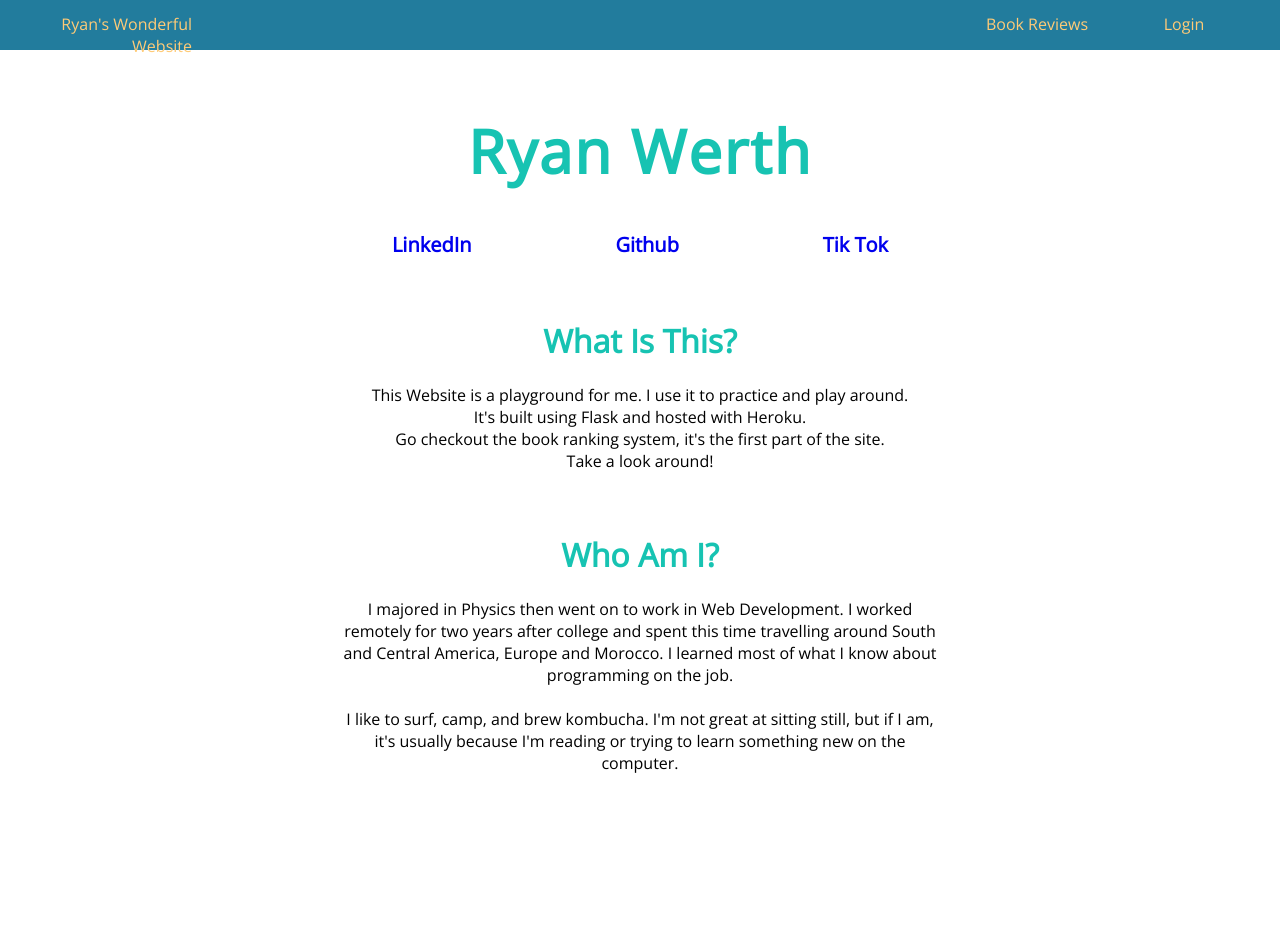
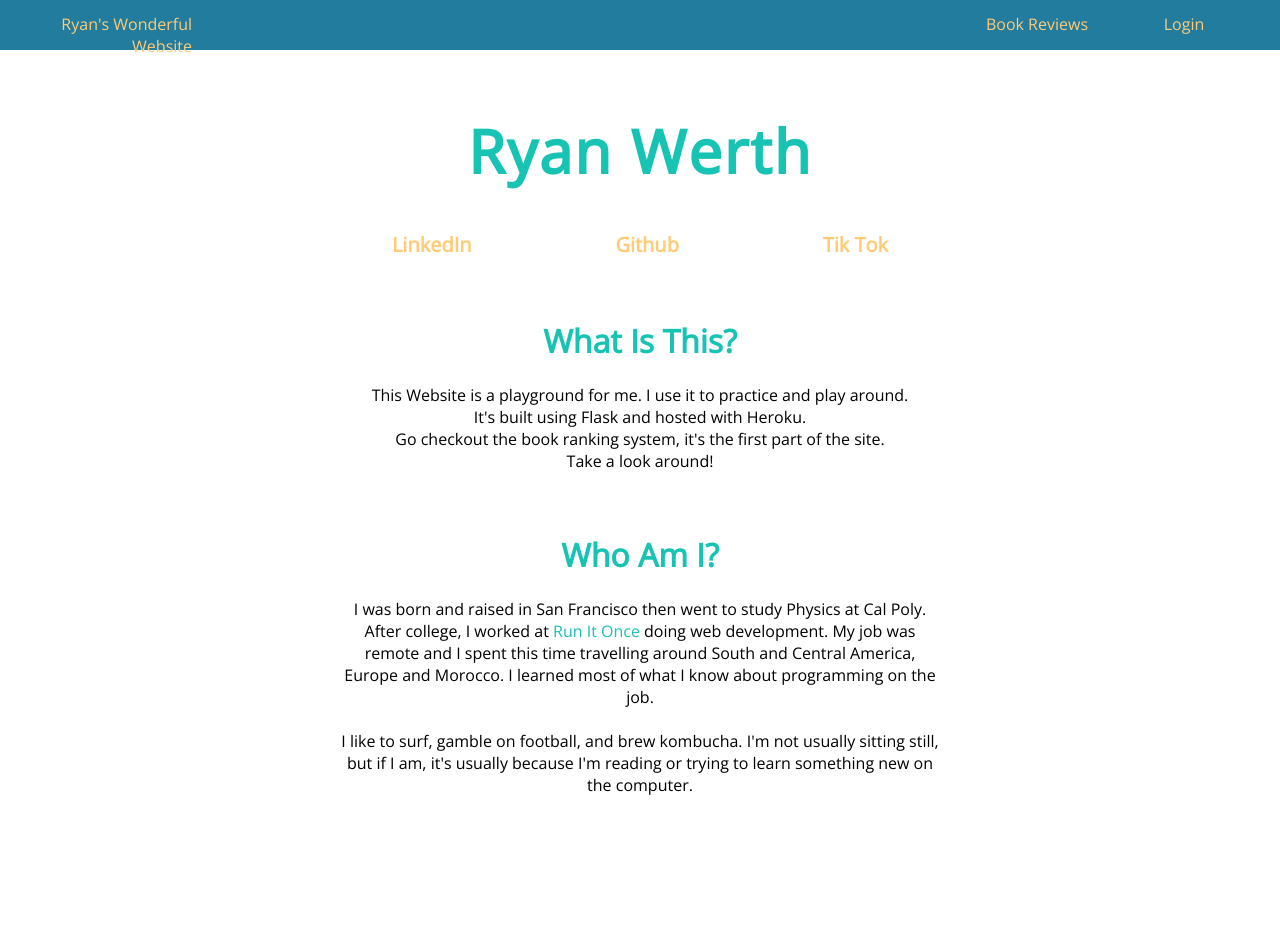
Before and after one commit to ry-werth/ryan-wonderful-website, a Flask app: page /home in a window 1280 px wide. Before the commit the page ends 773 px from the top, so only its background shows below. Run offline with Flask 2, Linux system fonts and the light colour scheme; style sheets or scripts are compiled from the project's sources.

Commit message:
changed some text

```diff
--- a/project1/assets/scss/base.scss
+++ b/project1/assets/scss/base.scss
@@ -8,8 +8,6 @@
     }
 
     a:visited {
-        text-decoration: none;
-        color: inherit;
     }
 
     a {
--- a/project1/assets/scss/home.scss
+++ b/project1/assets/scss/home.scss
@@ -21,6 +21,11 @@
             margin: 0 auto;
             text-align: center;
             padding-bottom: 40px;
+            a {
+                &:hover {
+                    text-decoration: underline;
+                }
+            }
         }
     }
 }
--- a/project1/static/css/base.css
+++ b/project1/static/css/base.css
@@ -4,9 +4,6 @@
   .site-body p, .site-body h1, .site-body h2, .site-body h3, .site-body h4,
   .site-body h5, .site-body div, .site-body a {
     font-family: 'Open Sans', sans-serif; }
-    .site-body a:visited {
-      text-decoration: none;
-      color: inherit; }
     .site-body a {
       text-decoration: none; }
       .site-body .light-blue-text {
--- a/project1/static/css/home.css
+++ b/project1/static/css/home.css
@@ -14,3 +14,5 @@
     margin: 0 auto;
     text-align: center;
     padding-bottom: 40px; }
+    .home .about-wrapper .about-content a:hover {
+      text-decoration: underline; }
--- a/project1/templates/home.html
+++ b/project1/templates/home.html
@@ -14,10 +14,10 @@ home
 
 {% block body %}
     <div class="about-wrapper">
-        <div class="contact flex orange-text">
-            <a href="https://www.linkedin.com/in/ryan-werth-8b90a5191/" target="_blank">LinkedIn</a>
-            <a href="https://github.com/ry-werth" target="_blank">Github</a>
-            <a href="https://www.youtube.com/watch?v=dQw4w9WgXcQ&feature=emb_title" target="_blank">Tik Tok</a>
+        <div class="contact flex">
+            <a class="orange-text" href="https://www.linkedin.com/in/ryan-werth-8b90a5191/" target="_blank">LinkedIn</a>
+            <a class="orange-text" href="https://github.com/ry-werth" target="_blank">Github</a>
+            <a class="orange-text" href="https://www.youtube.com/watch?v=dQw4w9WgXcQ&feature=emb_title" target="_blank">Tik Tok</a>
         </div>
         <h1 class="about-header light-blue-text"> What Is This? </h1>
         <div class="about-content">
@@ -28,8 +28,8 @@ home
         </div>
         <h1 class="about-header light-blue-text"> Who Am I? </h1>
         <div class="about-content">
-            I majored in Physics then went on to work in Web Development. I worked remotely for two years after college and spent this time travelling around South and Central America, Europe and Morocco. I learned most of what I know about programming on the job.</br></br>
-            I like to surf, camp, and brew kombucha. I'm not great at sitting still, but if I am, it's usually because I'm reading or trying to learn something new on the computer.
+            I was born and raised in San Francisco then went to study Physics at Cal Poly. After college, I worked at <a class="light-blue-text" href="https://www.runitonce.com/" target="_blank">Run It Once</a> doing web development. My job was remote and I spent this time travelling around South and Central America, Europe and Morocco. I learned most of what I know about programming on the job.</br></br>
+            I like to surf, gamble on football, and brew kombucha. I'm not usually sitting still, but if I am, it's usually because I'm reading or trying to learn something new on the computer.
         </div>
     </div>
 {% endblock %}
```
Lines whose indentation alone changed are shown as unchanged.
